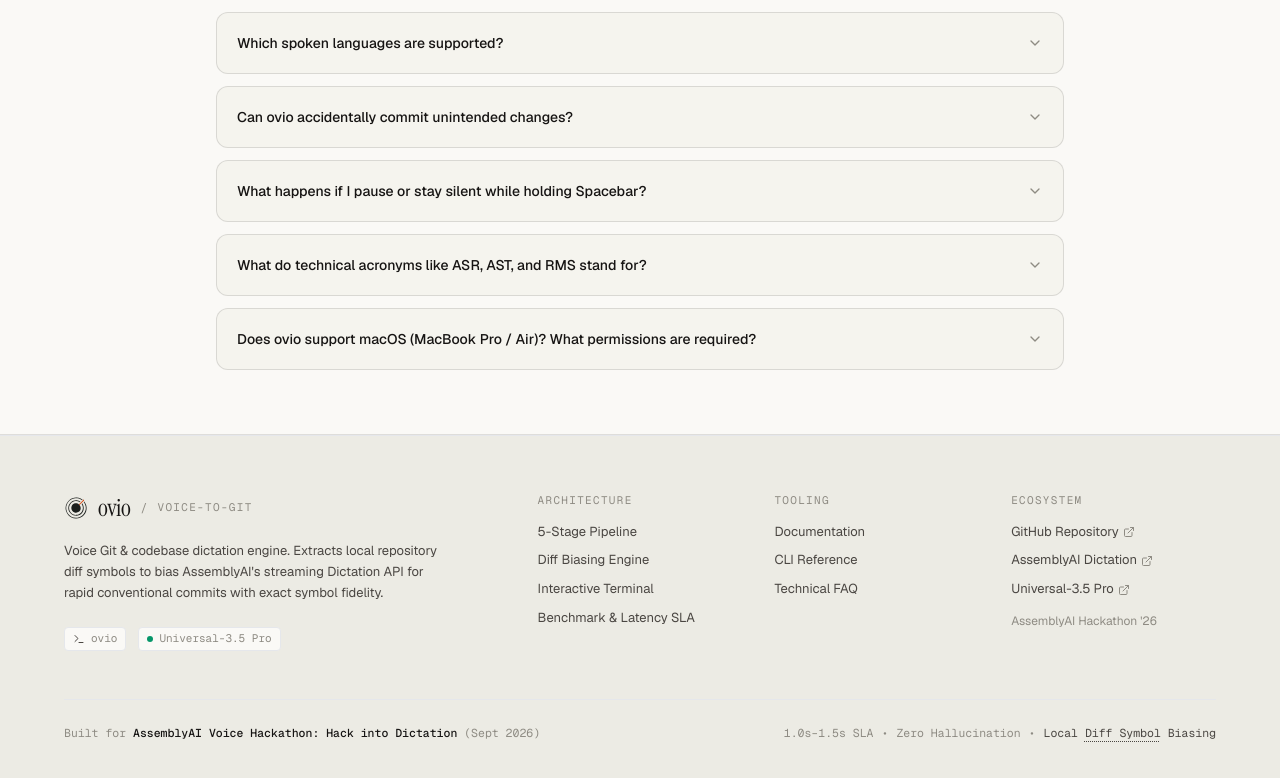
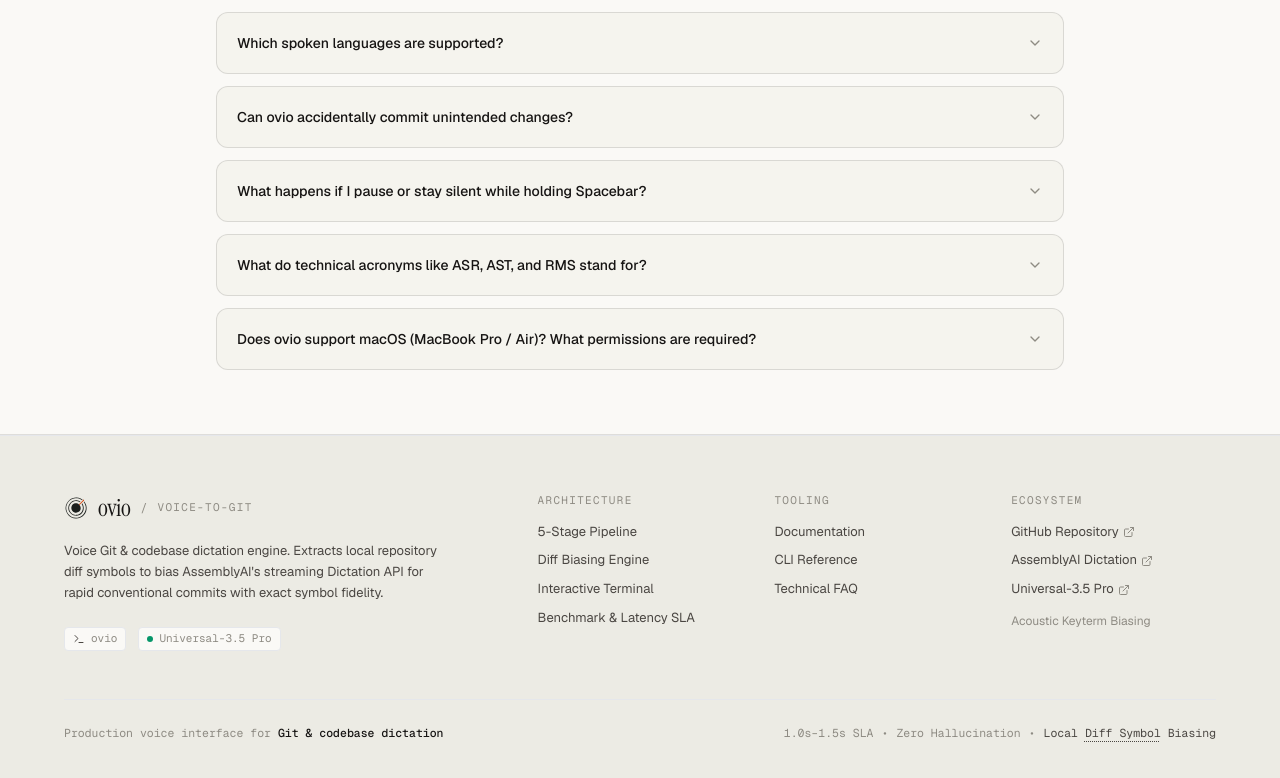
Before and after one commit to toufiqfarhan0/ovio, a React (Vite) app: page / in a window 1280 px wide. Shown: the part 5205-5983 px from the top of the page. Built offline with nearby package versions, Linux system fonts and the light colour scheme.

Commit message:
feat(docs): add demo video link, quick navigation TOC, and refine production terminology

```diff
--- a/src/components/Footer.jsx
+++ b/src/components/Footer.jsx
@@ -159,7 +159,7 @@
                 </a>
               </li>
               <li className="text-muted text-[12px] pt-1">
-                AssemblyAI Hackathon &apos;26
+                Acoustic Keyterm Biasing
               </li>
             </ul>
           </div>
@@ -168,7 +168,7 @@
         {/* Bottom Colophon Bar */}
         <div className="mt-12 pt-6 border-t border-line/70 flex flex-col sm:flex-row items-center justify-between gap-3 text-[11.5px] font-mono text-muted">
           <div>
-            Built for <span className="text-ink font-medium">AssemblyAI Voice Hackathon: Hack into Dictation</span> (Sept 2026)
+            Production voice interface for <span className="text-ink font-medium">Git &amp; codebase dictation</span>
           </div>
           <div className="flex items-center gap-2">
             <span>1.0s–1.5s SLA</span>
```
Also changed, not shown: 1 other file (tests, documents, lock files or other folders).
